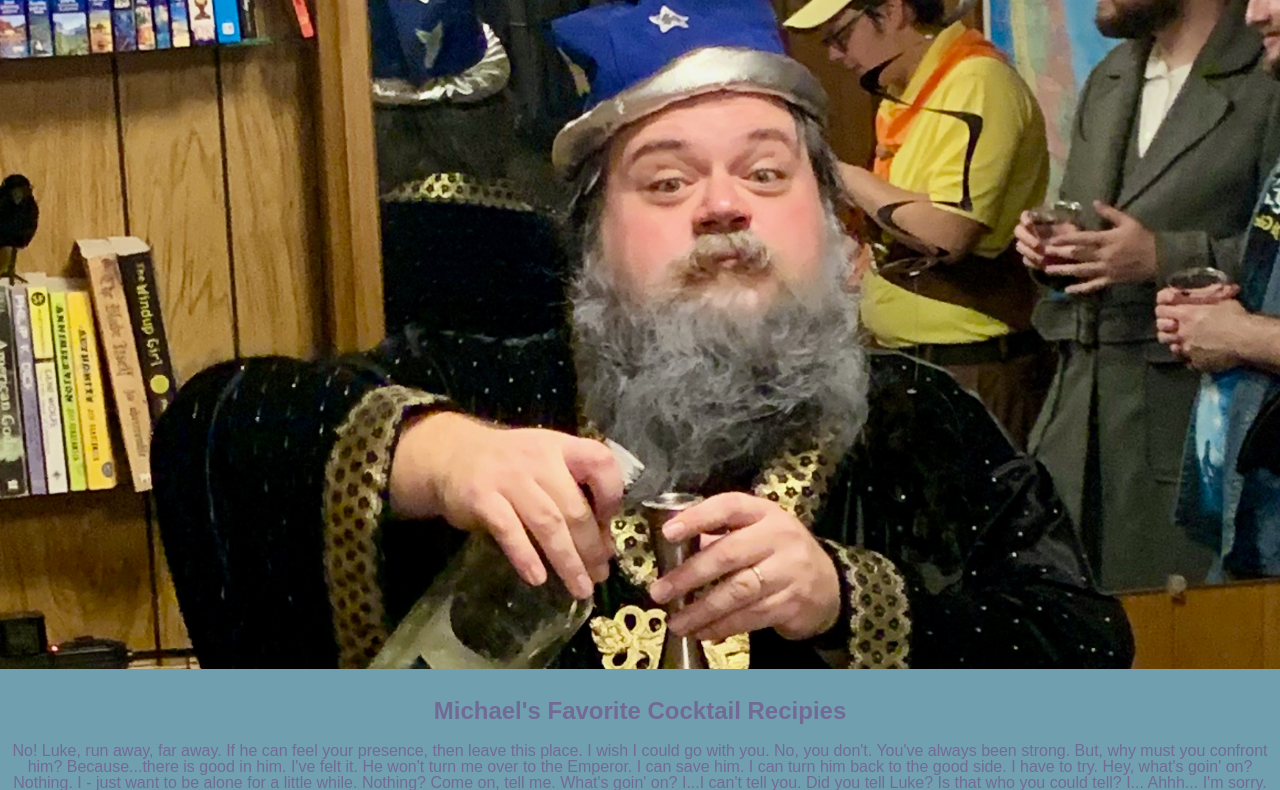
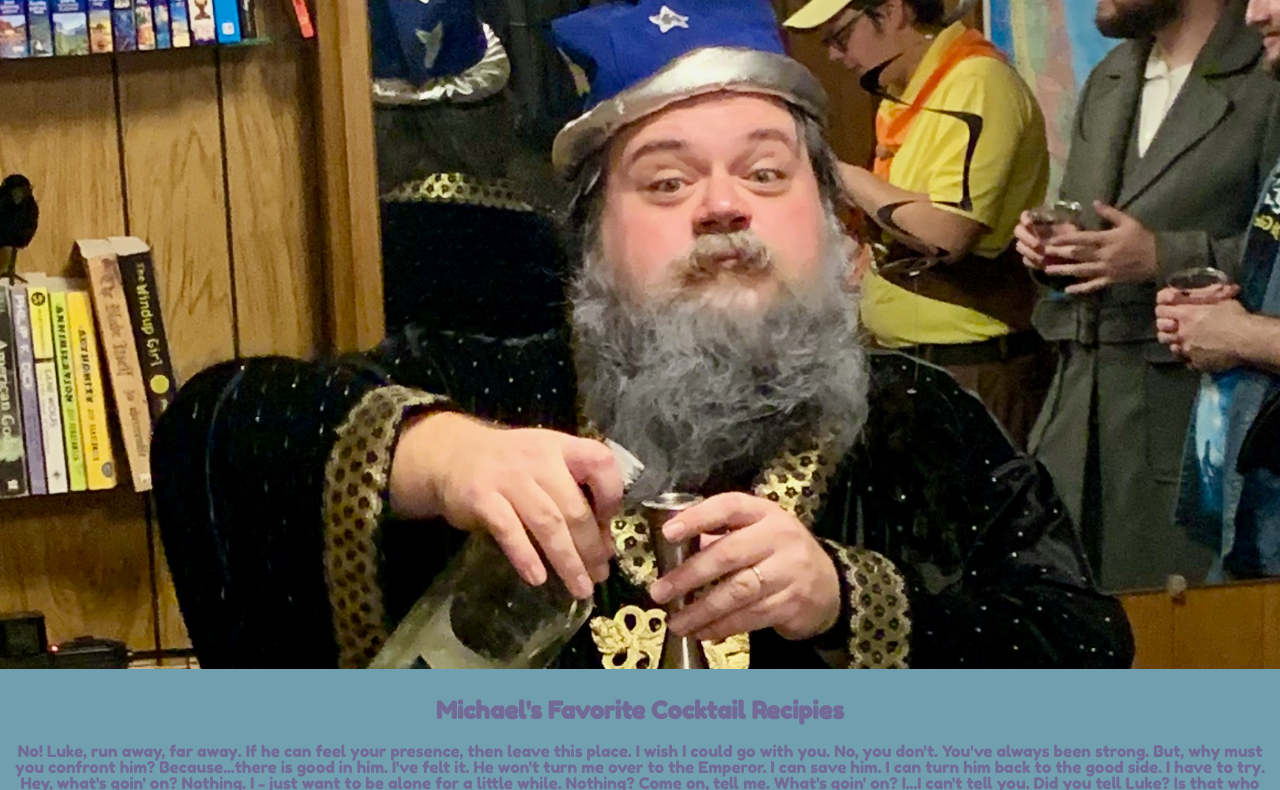
Before and after one commit to utumno86/SDGTestDrive0920, a website: page public/index.html in a window 1280 px wide. Shown: the part 108-898 px from the top of the page. Drawn offline with Linux system fonts and the light colour scheme.

Commit message:
changed up the font

```diff
--- a/public/index.html
+++ b/public/index.html
@@ -8,6 +8,8 @@
   <link rel="shortcut icon" href="/favicon.ico" />
   <link rel="stylesheet" href="/screen.css" />
   <link rel="stylesheet" href="/main.css" />
+  <link href="https://fonts.googleapis.com/css2?family=Amatic+SC:wght@400;700&family=Fredoka+One&display=swap"
+    rel="stylesheet">
 </head>
 
 <body>
--- a/public/main.css
+++ b/public/main.css
@@ -1,5 +1,5 @@
 body{
-  font-family: Arial, Helvetica, sans-serif;
+  font-family: 'Fredoka One', cursive;
   background-color: #726a95;
 }
 
```
